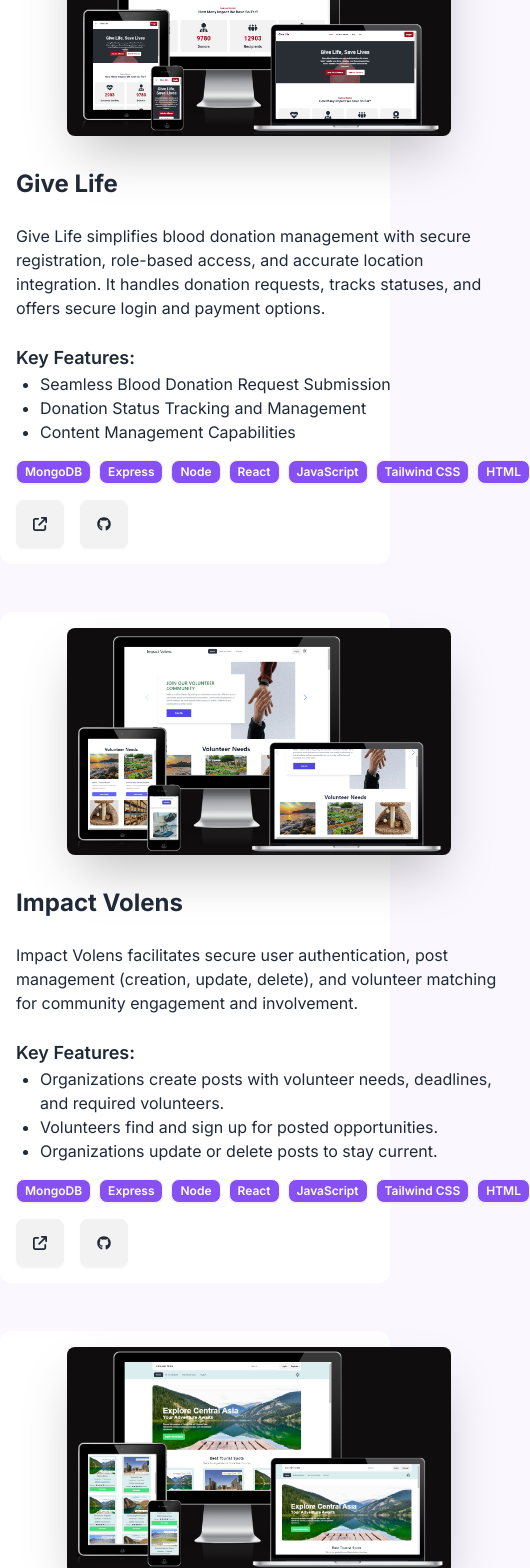
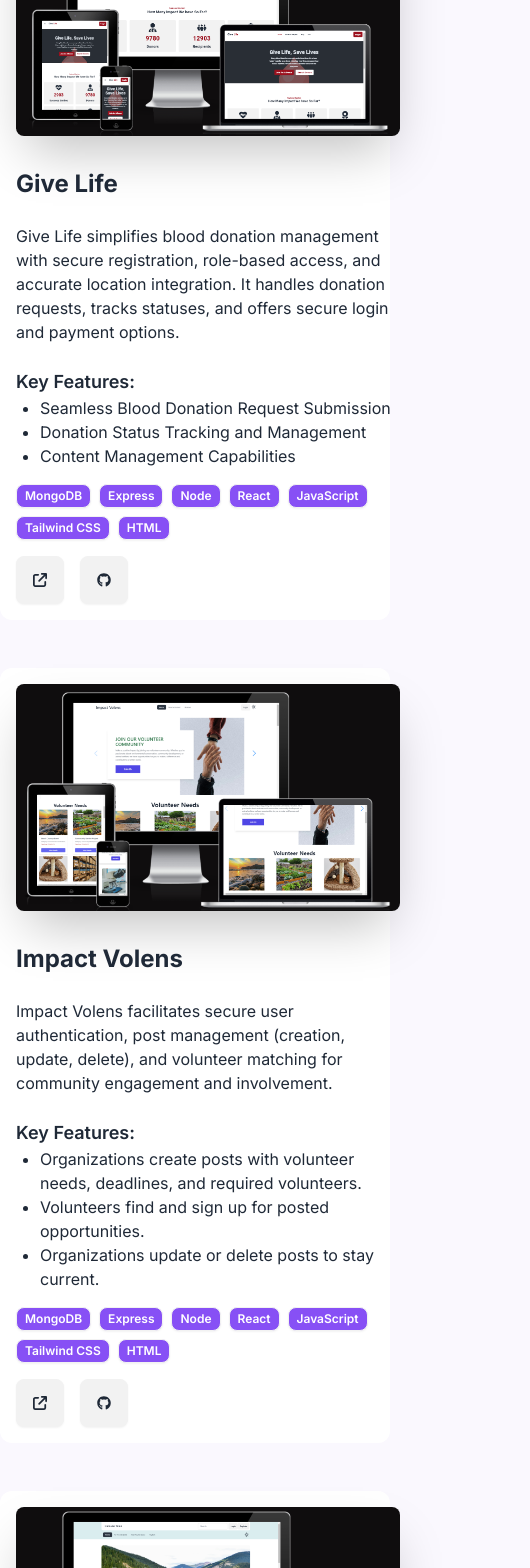
Before and after one commit to tisabbir/md-tarekul-islam-sabbir, a Next.js app: page /projects in a window 390 px wide. Shown: the part 432-2000 px from the top of the page, 530 px wide, since content can reach past the window. Built offline with nearby package versions, Linux system fonts and the light colour scheme.

Commit message:
project made responsive

```diff
--- a/src/components/CaravanTales.jsx
+++ b/src/components/CaravanTales.jsx
@@ -6,7 +6,7 @@ const CaravanTales = () => {
     <div className="mt-12 mb-12">
       <div className="hero bg-[#ffffff] rounded-xl">
         <div className="hero-content flex-col lg:flex-row gap-8">
-          <Image src="/caravan-tales.png" alt="project-image" width={600} height={400} className="max-w-sm rounded-lg shadow-2xl" />
+          <Image src="/caravan-tales.png" alt="project-image" width={500} height={400} className="max-w-sm rounded-lg shadow-2xl" />
           <div>
             <h1 className="text-2xl font-bold">Caravan Tales</h1>
             <p className="py-6">
@@ -24,7 +24,7 @@ const CaravanTales = () => {
               <li className="list-disc "> Content Management Capabilities</li>
             </ul>
 
-            <div className="mt-4 flex gap-2">
+            <div className="mt-4 flex flex-wrap gap-2">
               <button className="btn btn-xs bg-[#8750F5] text-white">
                 MongoDB
               </button>
--- a/src/components/GiveLife.jsx
+++ b/src/components/GiveLife.jsx
@@ -6,7 +6,7 @@ const GiveLife = () => {
     <div className="mt-12 mb-12">
       <div className="hero bg-[#ffffff] rounded-xl">
         <div className="hero-content flex-col lg:flex-row gap-8">
-          <Image src="/give-life.png" alt="project-image"  width={600} height={400} className="max-w-sm rounded-lg shadow-2xl" />
+          <Image src="/give-life.png" alt="project-image"  width={500} height={400} className="max-w-sm rounded-lg mx-auto shadow-2xl" />
           <div>
             <h1 className="text-2xl font-bold">Give Life</h1>
             <p className="py-6">
@@ -28,7 +28,7 @@ const GiveLife = () => {
               <li className="list-disc "> Content Management Capabilities</li>
             </ul>
 
-            <div className="mt-4 flex gap-2">
+            <div className="mt-4 flex flex-wrap gap-2">
               <button className="btn btn-xs bg-[#8750F5] text-white">
                 MongoDB
               </button>
--- a/src/components/ImpactVolens.jsx
+++ b/src/components/ImpactVolens.jsx
@@ -6,7 +6,7 @@ const ImpactVolens = () => {
     <div className="mt-12 mb-12">
       <div className="hero bg-[#ffffff] rounded-xl">
         <div className="hero-content flex-col lg:flex-row gap-8">
-          <Image src="/impact-volens.png" alt="project-image"  width={600} height={400} className="max-w-sm rounded-lg shadow-2xl" />
+          <Image src="/impact-volens.png" alt="project-image"  width={500} height={400} className="max-w-sm rounded-lg shadow-2xl" />
           <div>
             <h1 className="text-2xl font-bold">Impact Volens</h1>
             <p className="py-6">
@@ -25,7 +25,7 @@ const ImpactVolens = () => {
               <li className="list-disc "> Organizations update or delete posts to stay current.</li>
             </ul>
 
-            <div className="mt-4 flex gap-2">
+            <div className="mt-4 flex flex-wrap gap-2">
               <button className="btn btn-xs bg-[#8750F5] text-white">
                 MongoDB
               </button>
```
